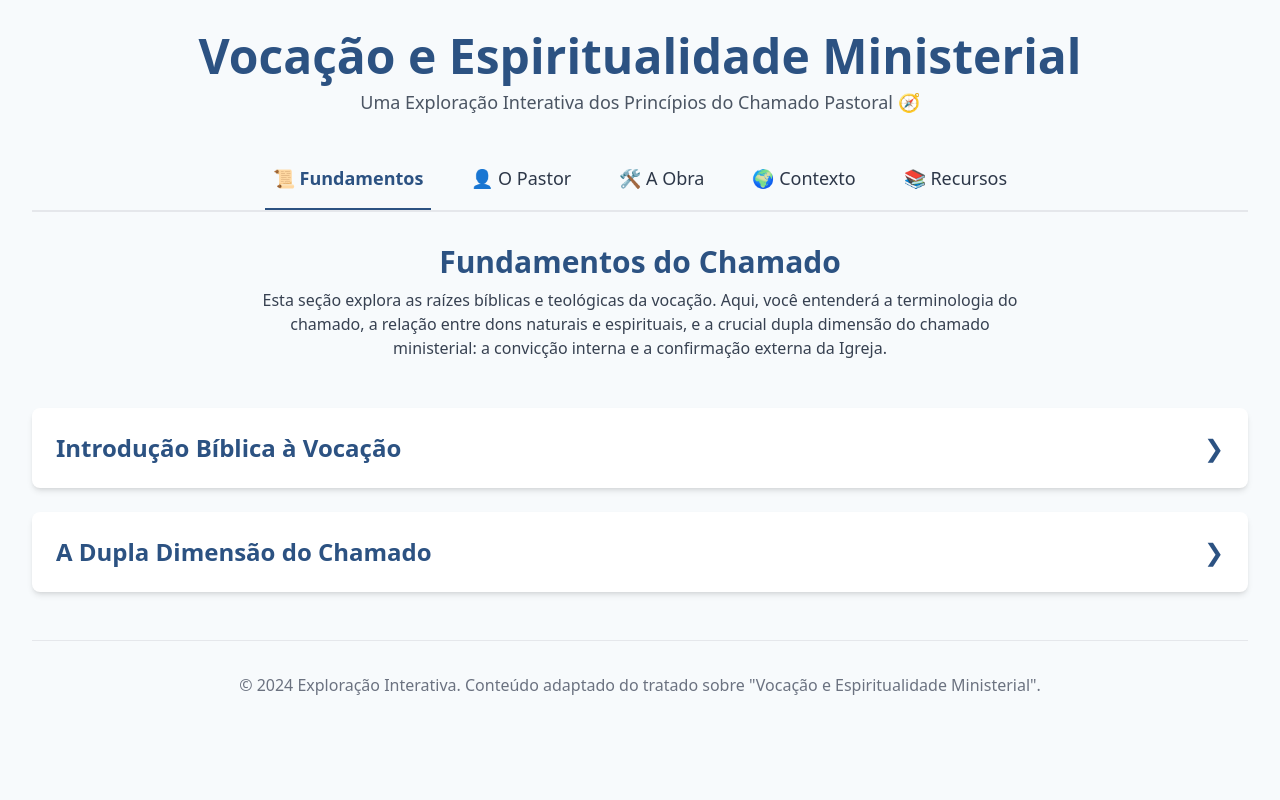
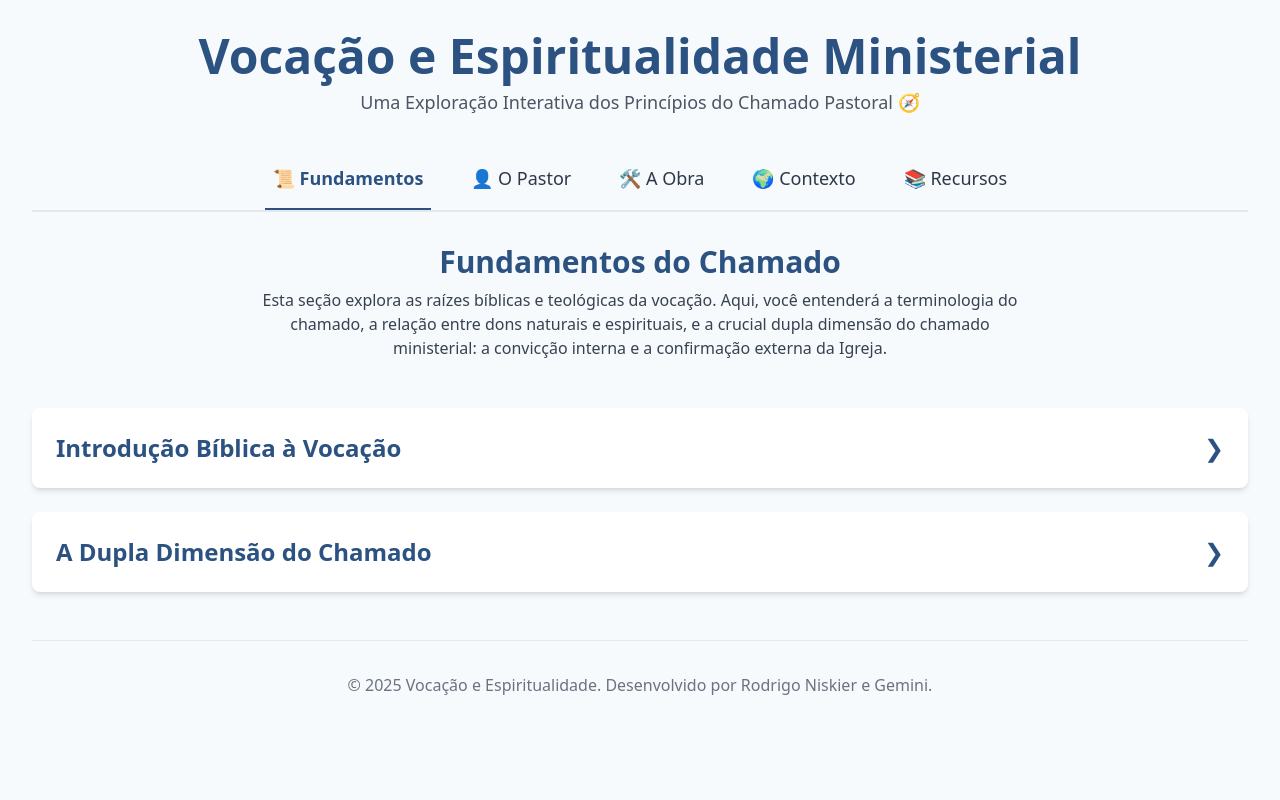
Before and after one commit to rodrigoniskier/vocacao-espiritualidade, a plain HTML site: page index.html in a window 1280 px wide. Drawn offline with nearby package versions, Linux system fonts and the light colour scheme.

Commit message:
Update index.html

```diff
--- a/index.html
+++ b/index.html
@@ -385,7 +385,7 @@
         </main>
 
         <footer class="text-center mt-12 pt-8 border-t border-gray-200">
-            <p class="text-gray-500">&copy; 2024 Exploração Interativa. Conteúdo adaptado do tratado sobre "Vocação e Espiritualidade Ministerial".</p>
+            <p class="text-gray-500">&copy; 2025 Vocação e Espiritualidade. Desenvolvido por Rodrigo Niskier e Gemini.</p>
         </footer>
 
     </div>
```
